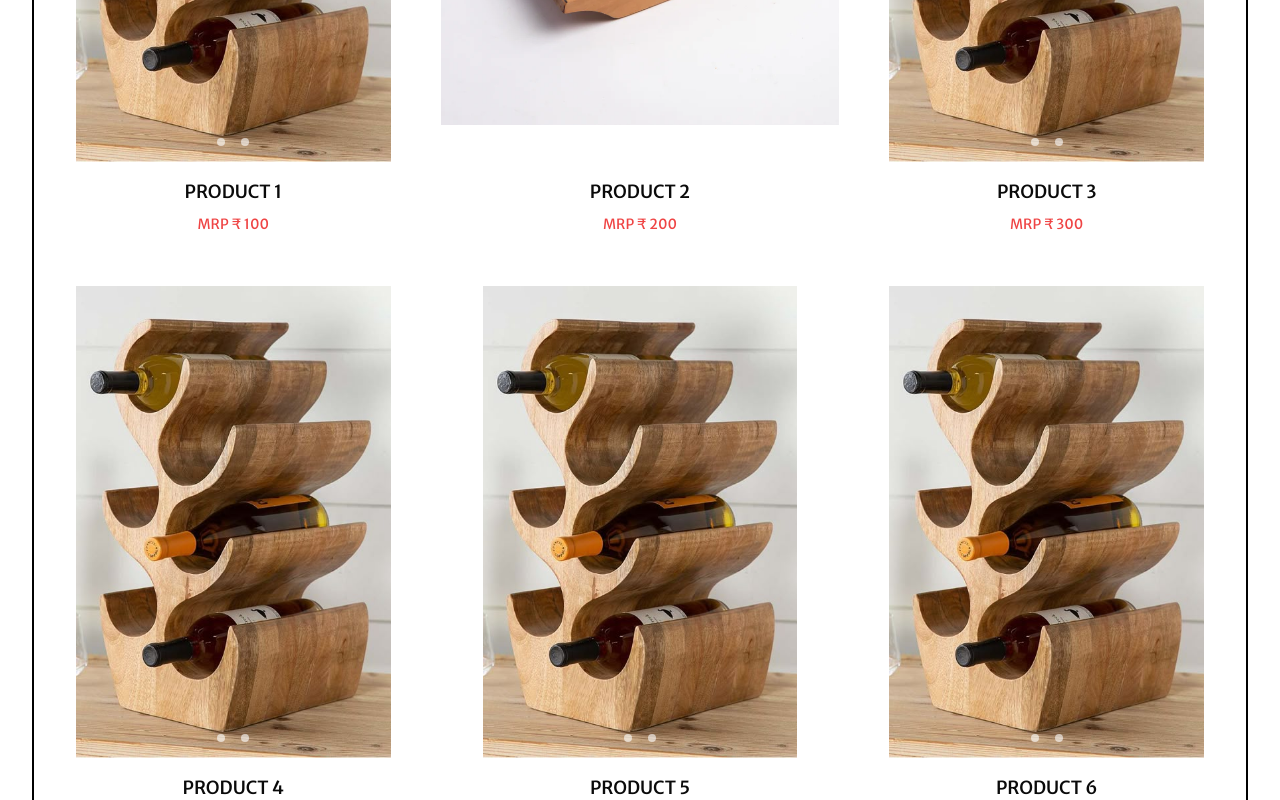
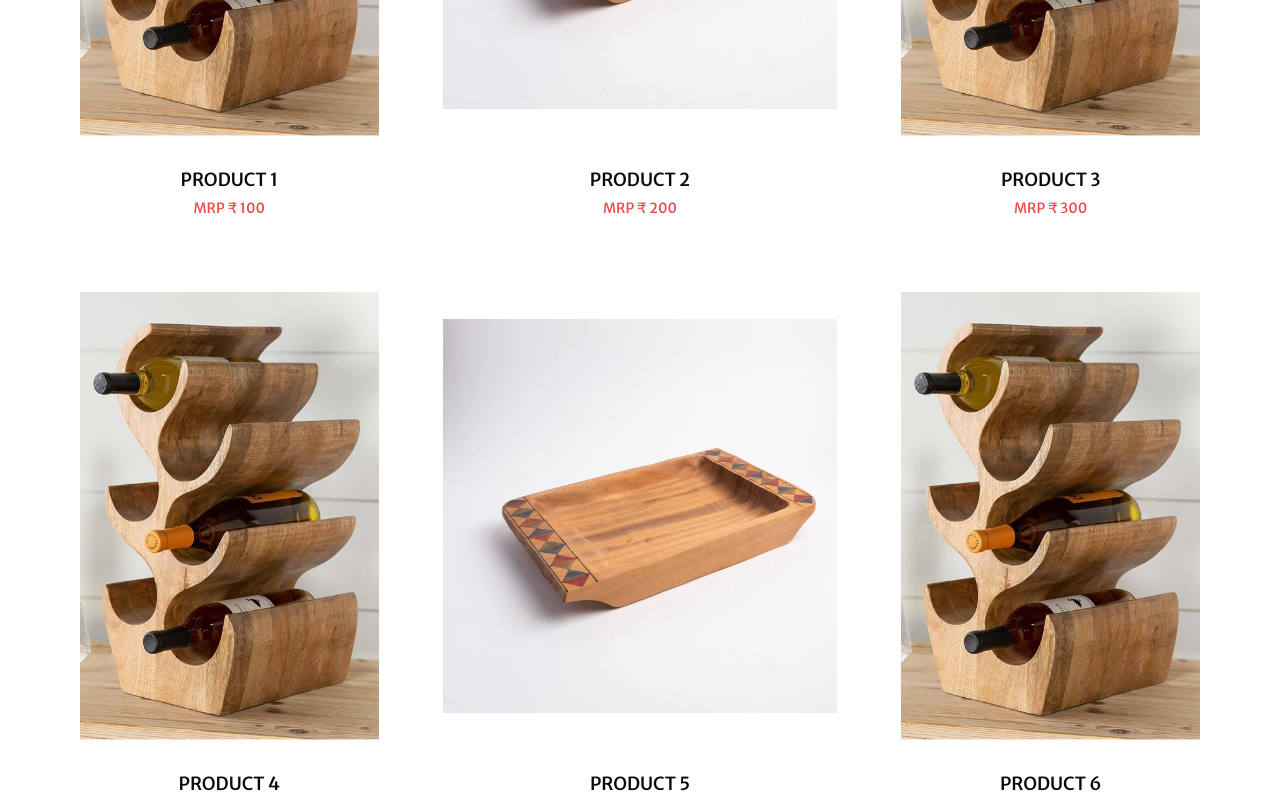
Before and after one commit to gauravver13/wild-wood-house, a Next.js app: page /category in a window 1280 px wide. Shown: the part 480-1280 px from the top of the page. Built offline with nearby package versions, Linux system fonts and the light colour scheme.

Commit message:
Fully Functional productCard

```diff
--- a/src/app/category/page.tsx
+++ b/src/app/category/page.tsx
@@ -1,15 +1,7 @@
 "use client"
 
 import { useState, useMemo } from "react"
-import { Input } from "@/components/ui/input"
-import { Label } from "@/components/ui/label"
-import { Select, SelectContent, SelectItem, SelectTrigger, SelectValue } from "@/components/ui/select"
-import { Card, CardContent, CardFooter, CardHeader, CardTitle } from "@/components/ui/card"
-import { Slider } from "@/components/ui/slider"
-import Image from "next/image"
-import Link from "next/link"
 import ProductCard from "@/components/productCard"
-// import { products } from "@/lib/products"
 
 const products = [
   {
@@ -19,6 +11,7 @@ const products = [
     category: "Category 1",
     price: 100,
     image: "/wine-holder.jpg",
+    secondImage: "/productmain.webp",
   },
   {
     id: 2,
@@ -27,6 +20,7 @@ const products = [
     category: "Category 2",
     price: 200,
     image: "/productmain.webp",
+    secondImage: "/productmain.webp",
   },
   {
     id: 3,
@@ -35,6 +29,7 @@ const products = [
     category: "Category 1",
     price: 300,
     image: "/wine-holder.jpg",
+    secondImage: "/productmain.webp",
   },
   {
     id: 4,
@@ -43,6 +38,7 @@ const products = [
     category: "Category 2",
     price: 400,
     image: "/wine-holder.jpg",
+    secondImage: "/wine-holder.jpg",
   },
   {
     id: 5,
@@ -50,7 +46,8 @@ const products = [
     slug: "product-5",
     category: "Category 1",
     price: 500,
-        image: "/wine-holder.jpg",
+    image: "/productmain.webp",
+    secondImage: "/wine-holder.jpg",
   },
   {
     id: 6,
@@ -59,6 +56,7 @@ const products = [
     category: "Category 2",
     price: 600,
     image: "/wine-holder.jpg",
+    secondImage: "/wine-holder.jpg",
   },
   {
     id: 7,
@@ -67,6 +65,7 @@ const products = [
     category: "Category 1",
     price: 700,
     image: "/wine-holder.jpg",
+    secondImage: "/wine-holder.jpg",
   },
   {
     id: 8,
@@ -75,6 +74,7 @@ const products = [
     category: "Category 2",
     price: 800,
     image: "/wine-holder.jpg",
+    secondImage: "/wine-holder.jpg",
   },
   {
     id: 9,
@@ -83,6 +83,7 @@ const products = [
     category: "Category 1",
     price: 900,
     image: "/wine-holder.jpg",
+    secondImage: "/wine-holder.jpg",
   },
   {
     id: 10,
@@ -91,6 +92,7 @@ const products = [
     category: "Category 2",
     price: 1000,
     image: "/wine-holder.jpg",
+    secondImage: "/wine-holder.jpg",
   },
 ]
 
@@ -107,16 +109,16 @@ export default function ProductsPage() {
         product.name.toLowerCase().includes(searchTerm.toLowerCase()) &&
         (selectedCategory === "All" || product.category === selectedCategory) &&
         product.price >= priceRange[0] &&
-        product.price <= priceRange[1],
+        product.price <= priceRange[1]
     )
   }, [searchTerm, selectedCategory, priceRange])
 
   return (
     <div className="container mx-auto py-16">
+      <h1 className="text-3xl font-bold mb-8">Our Products</h1>
 
-      <h1 className="text-3xl font-bold mb-8">Our Products</h1>
       <div className="flex flex-col md:flex-row gap mb-8">
-
+        {/* Uncomment below for filters */}
         {/* <div className="w-full md:w-1/4 space-y-6">
           <div>
             <Label htmlFor="search">Search</Label>
@@ -146,54 +148,29 @@ export default function ProductsPage() {
             <Label>Price Range</Label>
             <Slider min={0} max={1000} step={50} value={priceRange} onValueChange={setPriceRange} className="mt-2" />
             <div className="flex justify-between mt-2">
-              <span>${priceRange[0]}</span>
-              <span>${priceRange[1]}</span>
+              <span>₹{priceRange[0]}</span>
+              <span>₹{priceRange[1]}</span>
             </div>
           </div>
         </div> */}
 
-        <div className="w-full md:w-full">
+        <div className="w-full">
           <div className="text-sm text-gray-500 mb-4">
             Showing {filteredProducts.length} of {products.length} products
           </div>
 
-          <div className="grid grid-cols-1 sm:grid-cols-2 lg:grid-cols-3 gap-2 border-2 border-black">
+          <div className="grid grid-cols-1 sm:grid-cols-2 lg:grid-cols-3 gap-4">
             {filteredProducts.map((product) => (
-              // <Link href={`/products/${product.slug}`} key={product.id}>
-              //   <Card className="hover:shadow-lg transition-shadow duration-300">
-              //     <CardHeader>
-              //       <Image
-              //         src={product.image || "/placeholder.svg"}
-              //         alt={product.name}
-              //         width={200}
-              //         height={200}
-              //         className="w-full h-full object-cover"
-              //       />
-              //     </CardHeader>
-              //     <CardContent>
-              //       <CardTitle className="justify-center">{product.name}</CardTitle>
-              //     </CardContent>
-              //     <CardFooter>
-              //       <p className="text-lg font-bold">${product.price}</p>
-              //     </CardFooter>
-              //   </Card>
-              // </Link>
-
-              //TODO: ErroroBoundary is here
-                            // <Link href={`/products/${product.slug}`} key={product.id}>
-
               <ProductCard
                 key={product.id}
                 imageSrc={product.image}
+                secondImageSrc={product.secondImage}
                 title={product.name}
                 price={product.price}
               />
-
             ))}
           </div>
-
         </div>
-
       </div>
     </div>
   )
--- a/src/components/productCard.tsx
+++ b/src/components/productCard.tsx
@@ -1,37 +1,85 @@
+"use client";
+
 import Image from "next/image";
 import Link from "next/link";
+import { useState, useRef } from "react";
+import clsx from "clsx";
 
 interface ProductCardProps {
   imageSrc: string;
+  secondImageSrc: string;
   title: string;
   price: number;
 }
 
-export default function ProductCard({ imageSrc, title, price }: ProductCardProps) {
+export default function ProductCard({ imageSrc, secondImageSrc, title, price }: ProductCardProps) {
+  const [hoverImage, setHoverImage] = useState(imageSrc);
+  const containerRef = useRef<HTMLDivElement>(null);
+  const [isHovering, setIsHovering] = useState(false);
+
+  const handleMouseMove = (e: React.MouseEvent) => {
+    if (!containerRef.current) return;
+
+    const rect = containerRef.current.getBoundingClientRect();
+    const x = e.clientX - rect.left;
+
+    const isLeft = x < rect.width / 2;
+    setHoverImage(isLeft ? imageSrc : secondImageSrc);
+  };
+
+  const handleMouseLeave = () => {
+    setHoverImage(imageSrc);
+    setIsHovering(false);
+  };
+
   return (
-    <div className="flex flex-col w-full h-[70vh] text-center mb-7">
-      <figure className="relative w-full h-full object-cover overflow-hidden">
-        <Link href={"#"} className="block relative w-full h-full">
+    <div
+      className="flex flex-col w-full h-[70vh] text-center mb-7 overflow-hidden group"
+      onMouseLeave={handleMouseLeave}
+      ref={containerRef}
+    >
+      <figure
+        className="relative w-full h-[80%] overflow-hidden bg-white"
+        onMouseMove={(e) => {
+          handleMouseMove(e);
+          setIsHovering(true);
+        }}
+      >
+        <Link href="#" className="block relative w-full h-full">
           <Image
-            src={imageSrc}
+            src={hoverImage}
             alt={title}
             fill
-            className="object-contain transition-opacity duration-200"
+            className="object-contain transition-opacity duration-300 ease-in-out"
             sizes="100vw"
           />
         </Link>
 
-        <ul className="absolute left-0 bottom-4 z-20 flex justify-center w-full">
-          <li className="inline-flex w-2 h-2 mx-2 rounded-sm bg-white opacity-60"></li>
-          <li className="inline-flex w-2 h-2 mx-2 rounded-sm bg-white opacity-60"></li>
-        </ul>
+        {/* Modern Hover Dots */}
+        {isHovering && (
+          <ul className="absolute bottom-4 left-1/2 -translate-x-1/2 z-20 flex gap-3 transition-opacity duration-300">
+            {[imageSrc, secondImageSrc].map((img, index) => (
+              <li
+                key={index}
+                className={clsx(
+                  "w-2 h-2 rounded-full transition-all duration-300",
+                  hoverImage === img
+                    ? "bg-red-500 w-3 h-3"
+                    : "bg-red-300 opacity-60"
+                )}
+              />
+            ))}
+          </ul>
+        )}
       </figure>
 
-      <div className="flex flex-col justify-center flex-1 p-4">
-        <Link href={"#"} className="font-medium uppercase text-lg mb-2">
+      <div className="flex flex-col justify-center h-[20%] px-4">
+        <Link href="#" className="font-medium uppercase text-lg mb-1 truncate">
           {title}
         </Link>
-        <span className="text-red-500 font-normal text-sm">MRP ₹ {price.toLocaleString()}</span>
+        <span className="text-red-500 font-normal text-sm truncate">
+          MRP ₹ {price.toLocaleString()}
+        </span>
       </div>
     </div>
   );
```
Lines whose indentation alone changed are shown as unchanged.
